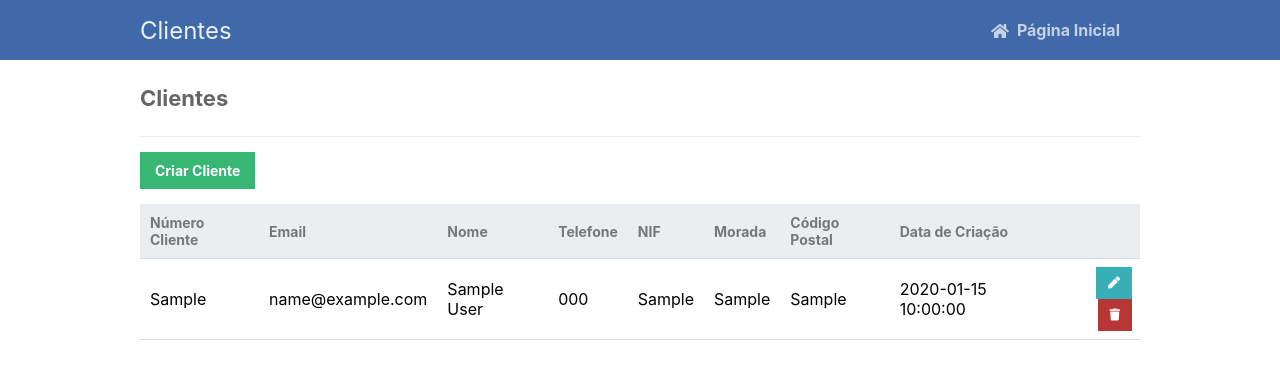
After one commit to BrunoG47/FCL, a PHP site: page /read.php in a window 1280 px wide. The commit adds this page. Shown: the top 379 px of the page. Run offline with PHP 8.4, Linux system fonts and the light colour scheme; tables that the repository leaves empty or names only in its code hold one stand-in row (values such as "Sample post").

Commit message:
26/4, Empresa, Fim do dia

```diff
--- /dev/null
+++ b/functions.php
@@ -0,0 +1,41 @@
+<?php
+function pdo_connect_mysql()
+{
+	$DATABASE_HOST = 'localhost';
+	$DATABASE_USER = 'root';
+	$DATABASE_PASS = '';
+	$DATABASE_NAME = 'test';
+	try {
+		return new PDO('mysql:host=' . $DATABASE_HOST . ';dbname=' . $DATABASE_NAME . ';charset=utf8', $DATABASE_USER, $DATABASE_PASS);
+	} catch (PDOException $exception) {
+		// If there is an error with the connection, stop the script and display the error.
+		exit('Failed to connect to database!');
+	}
+}
+function template_header($title)
+{
+	echo <<<EOT
+<!DOCTYPE html>
+<html>
+	<head>
+		<meta charset="utf-8">
+		<title>$title</title>
+		<link href="style2.css" rel="stylesheet" type="text/css">
+		<link rel="stylesheet" href="https://use.fontawesome.com/releases/v5.7.1/css/all.css">
+	</head>
+	<body>
+    <nav class="navtop">
+    	<div>
+    		<h1>Clientes</h1>
+            <a href="admin.php"><i class="fas fa-home"></i>Página Inicial</a>
+    	</div>
+    </nav>
+EOT;
+}
+function template_footer()
+{
+	echo <<<EOT
+    </body>
+</html>
+EOT;
+}
--- a/links.txt
+++ b/links.txt
@@ -1,3 +1 @@
-https://www.youtube.com/watch?v=Hw1MwUlekeo
-
-https://www.11zon.com/zon/php/how-to-edit-data-in-php-using-form.php
+https://codeshack.io/crud-application-php-pdo-mysql/
--- /dev/null
+++ b/read.php
@@ -0,0 +1,67 @@
+<?php
+include 'functions.php';
+// Connect to MySQL database
+$pdo = pdo_connect_mysql();
+// Get the page via GET request (URL param: page), if non exists default the page to 1
+$page = isset($_GET['page']) && is_numeric($_GET['page']) ? (int)$_GET['page'] : 1;
+// Number of records to show on each page
+$records_per_page = 5;
+// Prepare the SQL statement and get records from our contacts table, LIMIT will determine the page
+$stmt = $pdo->prepare('SELECT * FROM users ORDER BY n_cliente LIMIT :current_page, :record_per_page');
+$stmt->bindValue(':current_page', ($page - 1) * $records_per_page, PDO::PARAM_INT);
+$stmt->bindValue(':record_per_page', $records_per_page, PDO::PARAM_INT);
+$stmt->execute();
+// Fetch the records so we can display them in our template.
+$contacts = $stmt->fetchAll(PDO::FETCH_ASSOC);
+// Get the total number of contacts, this is so we can determine whether there should be a next and previous button
+$num_contacts = $pdo->query('SELECT COUNT(*) FROM users')->fetchColumn();
+?>
+<?= template_header('Read') ?>
+
+<div class="content read">
+    <h2>Clientes</h2>
+    <a href="create.php" class="create-contact">Criar Cliente</a>
+    <table>
+        <thead>
+            <tr>
+                <td>Número Cliente</td>
+                <td>Email</td>
+                <td>Nome</td>
+                <td>Telefone</td>
+                <td>NIF</td>
+                <td>Morada</td>
+                <td>Código Postal</td>
+                <td>Data de Criação</td>
+                <td></td>
+            </tr>
+        </thead>
+        <tbody>
+            <?php foreach ($contacts as $contact) : ?>
+                <tr>
+                    <td><?= $contact['n_cliente'] ?></td>
+                    <td><?= $contact['email'] ?></td>
+                    <td><?= $contact['nome'] ?></td>
+                    <td><?= $contact['telefone'] ?></td>
+                    <td><?= $contact['nif'] ?></td>
+                    <td><?= $contact['morada'] ?></td>
+                    <td><?= $contact['codigo'] ?></td>
+                    <td><?= $contact['created_at'] ?></td>
+                    <td class="actions">
+                        <a href="update.php?id=<?= $contact['n_cliente'] ?>" class="edit"><i class="fas fa-pen fa-xs"></i></a>
+                        <a href="delete.php?id=<?= $contact['n_cliente'] ?>" class="trash"><i class="fas fa-trash fa-xs"></i></a>
+                    </td>
+                </tr>
+            <?php endforeach; ?>
+        </tbody>
+    </table>
+    <div class="pagination">
+        <?php if ($page > 1) : ?>
+            <a href="read.php?page=<?= $page - 1 ?>"><i class="fas fa-angle-double-left fa-sm"></i></a>
+        <?php endif; ?>
+        <?php if ($page * $records_per_page < $num_contacts) : ?>
+            <a href="read.php?page=<?= $page + 1 ?>"><i class="fas fa-angle-double-right fa-sm"></i></a>
+        <?php endif; ?>
+    </div>
+</div>
+
+<?= template_footer() ?>
--- /dev/null
+++ b/style2.css
@@ -0,0 +1,195 @@
+* {
+  box-sizing: border-box;
+  font-family: -apple-system, BlinkMacSystemFont, "segoe ui", roboto, oxygen,
+    ubuntu, cantarell, "fira sans", "droid sans", "helvetica neue", Arial,
+    sans-serif;
+  font-size: 16px;
+  -webkit-font-smoothing: antialiased;
+  -moz-osx-font-smoothing: grayscale;
+}
+body {
+  background-color: #ffffff;
+  margin: 0;
+}
+.navtop {
+  background-color: #3f69a8;
+  height: 60px;
+  width: 100%;
+  border: 0;
+}
+.navtop div {
+  display: flex;
+  margin: 0 auto;
+  width: 1000px;
+  height: 100%;
+}
+.navtop div h1,
+.navtop div a {
+  display: inline-flex;
+  align-items: center;
+}
+.navtop div h1 {
+  flex: 1;
+  font-size: 24px;
+  padding: 0;
+  margin: 0;
+  color: #ecf0f6;
+  font-weight: normal;
+}
+.navtop div a {
+  padding: 0 20px;
+  text-decoration: none;
+  color: #c5d2e5;
+  font-weight: bold;
+}
+.navtop div a i {
+  padding: 2px 8px 0 0;
+}
+.navtop div a:hover {
+  color: #ecf0f6;
+}
+.content {
+  width: 1000px;
+  margin: 0 auto;
+}
+.content h2 {
+  margin: 0;
+  padding: 25px 0;
+  font-size: 22px;
+  border-bottom: 1px solid #ebebeb;
+  color: #666666;
+}
+.read .create-contact {
+  display: inline-block;
+  text-decoration: none;
+  background-color: #38b673;
+  font-weight: bold;
+  font-size: 14px;
+  color: #ffffff;
+  padding: 10px 15px;
+  margin: 15px 0;
+}
+.read .create-contact:hover {
+  background-color: #32a367;
+}
+.read .pagination {
+  display: flex;
+  justify-content: flex-end;
+}
+.read .pagination a {
+  display: inline-block;
+  text-decoration: none;
+  background-color: #a5a7a9;
+  font-weight: bold;
+  color: #ffffff;
+  padding: 5px 10px;
+  margin: 15px 0 15px 5px;
+}
+.read .pagination a:hover {
+  background-color: #999b9d;
+}
+.read table {
+  width: 100%;
+  padding-top: 30px;
+  border-collapse: collapse;
+}
+.read table thead {
+  background-color: #ebeef1;
+  border-bottom: 1px solid #d3dae0;
+}
+.read table thead td {
+  padding: 10px;
+  font-weight: bold;
+  color: #767779;
+  font-size: 14px;
+}
+.read table tbody tr {
+  border-bottom: 1px solid #d3dae0;
+}
+.read table tbody tr:nth-child(even) {
+  background-color: #fbfcfc;
+}
+.read table tbody tr:hover {
+  background-color: #376ab7;
+}
+.read table tbody tr:hover td {
+  color: #ffffff;
+}
+.read table tbody tr:hover td:nth-child(1) {
+  color: #ffffff;
+}
+.read table tbody tr td {
+  padding: 10px;
+}
+
+.read table tbody tr td.actions {
+  padding: 8px;
+  text-align: right;
+}
+.read table tbody tr td.actions .edit,
+.read table tbody tr td.actions .trash {
+  display: inline-flex;
+  text-align: right;
+  text-decoration: none;
+  color: #ffffff;
+  padding: 10px 12px;
+}
+.read table tbody tr td.actions .trash {
+  background-color: #b73737;
+}
+.read table tbody tr td.actions .trash:hover {
+  background-color: #a33131;
+}
+.read table tbody tr td.actions .edit {
+  background-color: #37afb7;
+}
+.read table tbody tr td.actions .edit:hover {
+  background-color: #319ca3;
+}
+.update form {
+  padding: 15px 0;
+  display: flex;
+  flex-flow: wrap;
+}
+.update form label {
+  display: inline-flex;
+  width: 400px;
+  padding: 10px 0;
+  margin-right: 25px;
+}
+.update form input {
+  padding: 10px;
+  width: 400px;
+  margin-right: 25px;
+  margin-bottom: 15px;
+  border: 1px solid #cccccc;
+}
+.update form input[type="submit"] {
+  display: block;
+  background-color: #38b673;
+  border: 0;
+  font-weight: bold;
+  font-size: 14px;
+  color: #ffffff;
+  cursor: pointer;
+  width: 200px;
+  margin-top: 15px;
+}
+.update form input[type="submit"]:hover {
+  background-color: #32a367;
+}
+.delete .yesno {
+  display: flex;
+}
+.delete .yesno a {
+  display: inline-block;
+  text-decoration: none;
+  background-color: #38b673;
+  font-weight: bold;
+  color: #ffffff;
+  padding: 10px 15px;
+  margin: 15px 10px 15px 0;
+}
+.delete .yesno a:hover {
+  background-color: #32a367;
+}
```
Also changed, not shown: admin.php (+5 -3 lines), create.php (added, +55 -0 lines), edit.php (+14 -4 lines).
